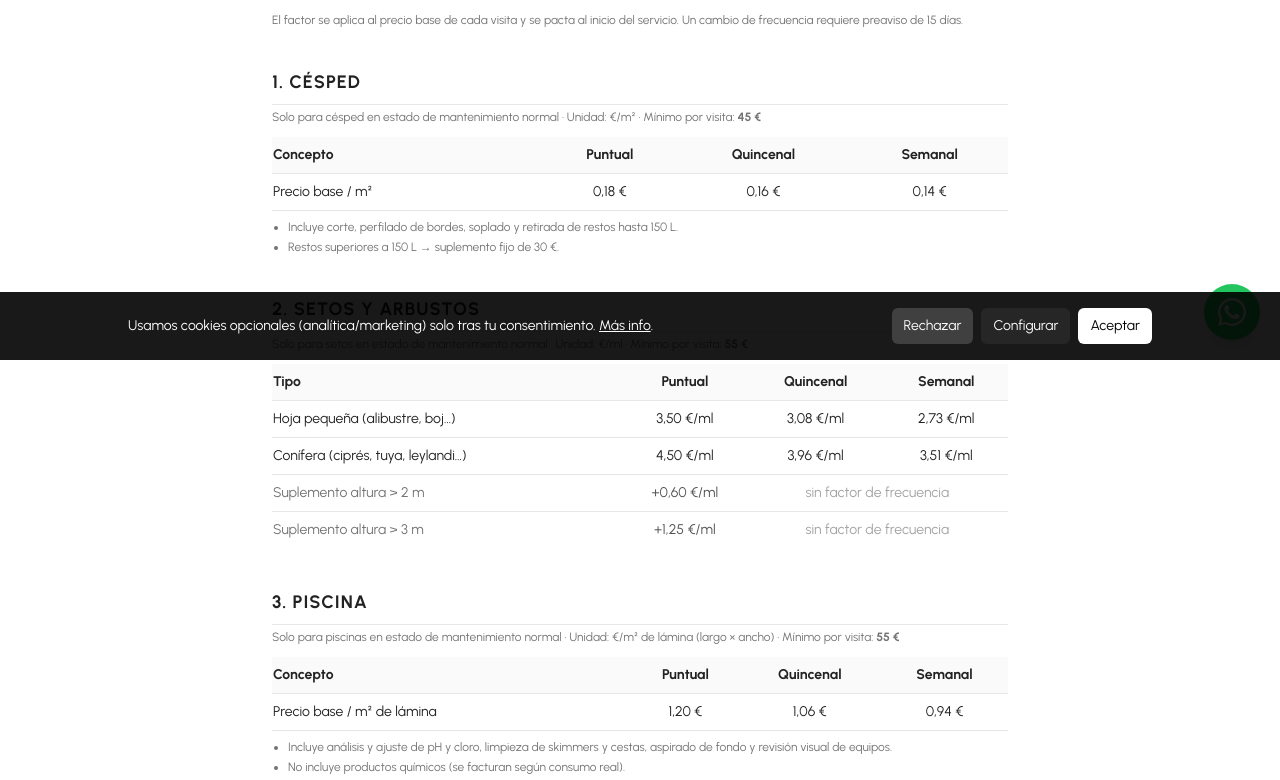
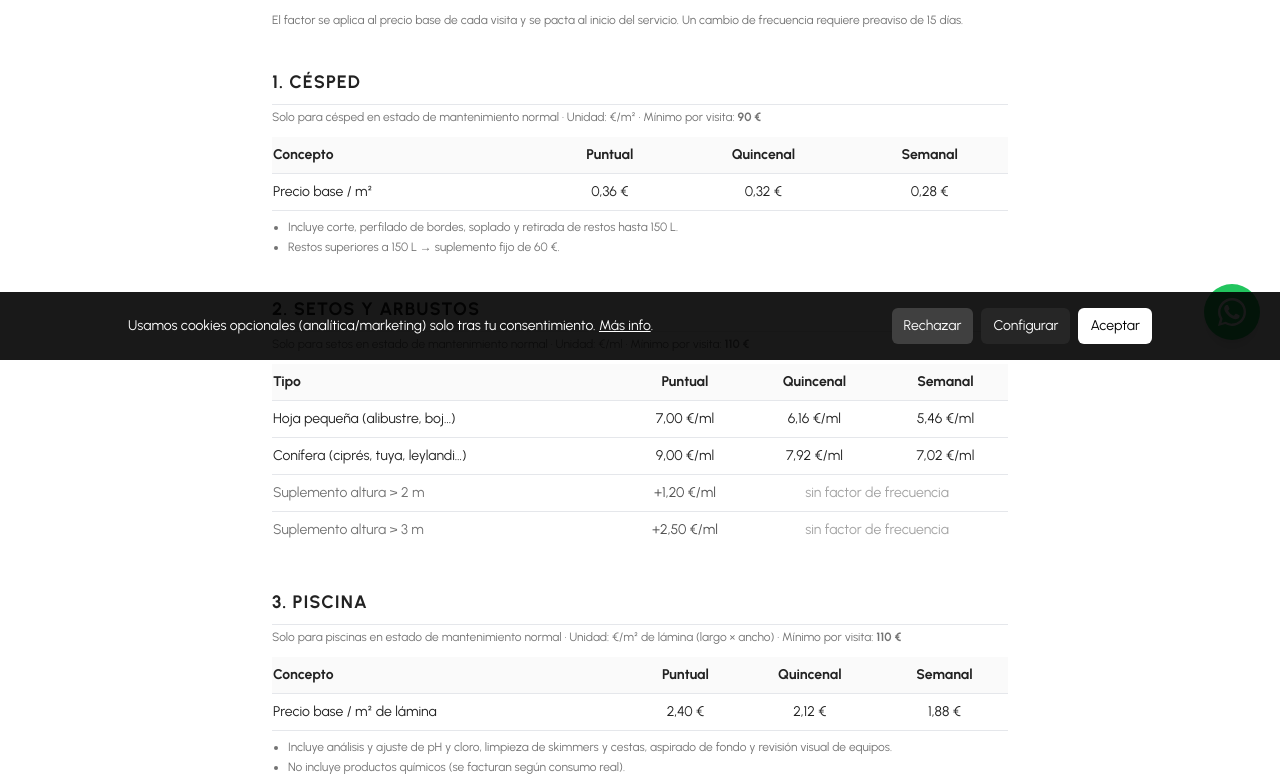
Before and after one commit to nebur-E92/Brown-Piscinas-Jardines, a Next.js app: page /tarifas in a window 1280 px wide. Shown: the part 440-1220 px from the top of the page. Built offline with nearby package versions, Linux system fonts and the light colour scheme; a web font is replaced by a local one.

Commit message:
feat: actualiza tarifas web v4

```diff
--- a/app/api/calcular/servicios/route.ts
+++ b/app/api/calcular/servicios/route.ts
@@ -8,7 +8,7 @@ export async function GET() {
         id: "cesped",
         nombre: "Césped",
         descripcion:
-          "Corte, perfilado de bordes, soplado y retirada de restos hasta 150 L. Restos > 150 L: suplemento de 30 €.",
+          "Corte, perfilado de bordes, soplado y retirada de restos hasta 150 L. Restos > 150 L: suplemento de 60 €.",
         unidad: "m²",
         frecuencia: true,
         altura: false,
@@ -52,7 +52,7 @@ export async function GET() {
         id: "desbroce",
         nombre: "Desbroce de terrenos",
         descripcion:
-          "Corte de vegetación con desbrozadora. Hasta 500 m²: 0,55 €/m² · 501–2.000 m²: 0,35 €/m² · > 2.000 m²: presupuesto personalizado. No requiere frecuencia.",
+          "Corte de vegetación con desbrozadora. Hasta 500 m²: 1,10 €/m² · 501–2.000 m²: 0,70 €/m² · > 2.000 m²: presupuesto personalizado. No requiere frecuencia.",
         unidad: "m²",
         frecuencia: false,
         altura: false,
@@ -61,7 +61,7 @@ export async function GET() {
         id: "puesta-marcha",
         nombre: "Puesta en marcha / Cierre de temporada",
         descripcion:
-          "Preparación de bomba y filtros, instalación o retirada de cobertor y limpieza de piscina. Pequeña 150 €, mediana 225 €, grande 300 €.",
+          "Preparación de bomba y filtros, instalación o retirada de cobertor y limpieza de piscina. Pequeña 300 €, mediana 450 €, grande 600 €.",
         unidad: "talla",
         frecuencia: false,
         altura: false,
--- a/app/components/PriceCalculator.tsx
+++ b/app/components/PriceCalculator.tsx
@@ -29,10 +29,10 @@ type ResultadoCalculo = { total: number; desglose: Record<string, Linea> };
 // ─── constantes ───────────────────────────────────────────────────────────────
 
 const TARJETAS: { id: ServicioId; nombre: string; icono: string; desde: string }[] = [
-  { id: "cesped",   nombre: "Césped",   icono: "🌿", desde: "0,18 €/m²" },
-  { id: "setos",    nombre: "Setos",    icono: "✂️", desde: "3,50 €/ml" },
-  { id: "piscina",  nombre: "Piscina",  icono: "💧", desde: "1,20 €/m²" },
-  { id: "desbroce", nombre: "Desbroce", icono: "🏗️", desde: "0,35 €/m²" },
+  { id: "cesped",   nombre: "Césped",   icono: "🌿", desde: "0,36 €/m²" },
+  { id: "setos",    nombre: "Setos",    icono: "✂️", desde: "5,46 €/ml" },
+  { id: "piscina",  nombre: "Piscina",  icono: "💧", desde: "1,88 €/m²" },
+  { id: "desbroce", nombre: "Desbroce", icono: "🏗️", desde: "0,70 €/m²" },
 ];
 
 const ESTADO_INICIAL: Estado = {
@@ -50,8 +50,8 @@ const FREC_LABELS: Record<Frecuencia, { label: string; desc: string }> = {
 
 const ALTURA_LABELS: Record<Altura, string> = {
   ninguna: "Hasta 2 m",
-  "2m":    "> 2 m  (+0,60 €/ml)",
-  "3m":    "> 3 m  (+1,25 €/ml)",
+  "2m":    "> 2 m  (+1,20 €/ml)",
+  "3m":    "> 3 m  (+2,50 €/ml)",
 };
 
 const TALLA_LABELS: Record<TallaPM, string> = {
@@ -259,7 +259,7 @@ export default function PriceCalculator() {
                     value={estado.cesped.medida}
                     onChange={(v) => update("cesped", { medida: v })}
                     error={errores["cesped"]}
-                    hint="Mínimo por visita: 45 €"
+                    hint="Mínimo por visita: 90 €"
                   />
                   <FrecuenciaSelector
                     value={estado.cesped.frecuencia}
@@ -282,7 +282,7 @@ export default function PriceCalculator() {
                   <div>
                     <label className="block text-xs font-medium text-neutral-600 mb-1.5">Tipo de seto</label>
                     <div className="grid grid-cols-2 gap-2">
-                      {([["alibustre", "Hoja pequeña", "3,50 €/ml"], ["coniferas", "Conífera", "4,50 €/ml"]] as [TipoSeto, string, string][]).map(([val, label, precio]) => (
+                      {([["alibustre", "Hoja pequeña", "7,00 €/ml"], ["coniferas", "Conífera", "9,00 €/ml"]] as [TipoSeto, string, string][]).map(([val, label, precio]) => (
                         <button
                           key={val} type="button"
                           onClick={() => update("setos", { tipo: val })}
@@ -304,7 +304,7 @@ export default function PriceCalculator() {
                     value={estado.setos.medida}
                     onChange={(v) => update("setos", { medida: v })}
                     error={errores["setos"]}
-                    hint="Mínimo por visita: 55 €"
+                    hint="Mínimo por visita: 110 €"
                   />
                   <div>
                     <label className="block text-xs font-medium text-neutral-600 mb-1.5">Altura del seto</label>
@@ -339,7 +339,7 @@ export default function PriceCalculator() {
                   <div>
                     <label className="block text-xs font-medium text-neutral-600 mb-1.5">Tipo de servicio</label>
                     <div className="grid grid-cols-2 gap-2">
-                      {([["mantenimiento", "Mantenimiento", "1,20 €/m²"], ["puesta-marcha", "Puesta en marcha / Cierre", "precio fijo"]] as [TipoPiscina, string, string][]).map(([val, label, precio]) => (
+                      {([["mantenimiento", "Mantenimiento", "2,40 €/m²"], ["puesta-marcha", "Puesta en marcha / Cierre", "precio fijo"]] as [TipoPiscina, string, string][]).map(([val, label, precio]) => (
                         <button
                           key={val} type="button"
                           onClick={() => update("piscina", { tipo: val })}
@@ -364,7 +364,7 @@ export default function PriceCalculator() {
                         value={estado.piscina.medida}
                         onChange={(v) => update("piscina", { medida: v })}
                         error={errores["piscina"]}
-                        hint="Largo × ancho · Mínimo: 55 €"
+                        hint="Largo × ancho · Mínimo: 110 €"
                       />
                       <FrecuenciaSelector
                         value={estado.piscina.frecuencia}
@@ -404,7 +404,7 @@ export default function PriceCalculator() {
                     value={estado.desbroce.medida}
                     onChange={(v) => update("desbroce", { medida: v })}
                     error={errores["desbroce"]}
-                    hint="≤ 500 m²: 0,55 €/m²  ·  501–2.000 m²: 0,35 €/m²"
+                    hint="≤ 500 m²: 1,10 €/m²  ·  501–2.000 m²: 0,70 €/m²"
                   />
                 </div>
               </div>
--- a/app/tarifas/page.tsx
+++ b/app/tarifas/page.tsx
@@ -9,7 +9,7 @@ export default function TarifasPage() {
   return (
     <article className="max-w-3xl mx-auto px-4 py-12">
       <h1 className="text-2xl font-bold mb-1">Tarifas</h1>
-      <p className="text-sm text-neutral-400 mb-2">Versión 3.0 · IVA incluido</p>
+      <p className="text-sm text-neutral-400 mb-2">Versión 4.0 · IVA incluido</p>
       <p className="text-sm text-neutral-600 mb-8">
         El precio final se calcula multiplicando la unidad de medida (m², ml o m² de lámina) por la tarifa base y por el factor de frecuencia pactado. Se aplican mínimos por visita en todos los servicios.{" "}
         <strong>Productos químicos no incluidos</strong> — se facturan aparte según consumo real.
@@ -38,7 +38,7 @@ export default function TarifasPage() {
       {/* 1. Césped */}
       <section className="mb-10">
         <h2 className="text-lg font-bold mb-1 border-b pb-2">1. Césped</h2>
-        <p className="text-xs text-neutral-500 mb-3">Solo para césped en estado de mantenimiento normal · Unidad: €/m² · Mínimo por visita: <strong>45 €</strong></p>
+        <p className="text-xs text-neutral-500 mb-3">Solo para césped en estado de mantenimiento normal · Unidad: €/m² · Mínimo por visita: <strong>90 €</strong></p>
         <table className="w-full text-sm border-collapse">
           <thead>
             <tr className="bg-neutral-50 border-b">
@@ -51,22 +51,22 @@ export default function TarifasPage() {
           <tbody>
             <tr className="border-b">
               <td className="py-2">Precio base / m²</td>
-              <td className="py-2 text-center font-medium">0,18 €</td>
-              <td className="py-2 text-center font-medium">0,16 €</td>
-              <td className="py-2 text-center font-medium">0,14 €</td>
+              <td className="py-2 text-center font-medium">0,36 €</td>
+              <td className="py-2 text-center font-medium">0,32 €</td>
+              <td className="py-2 text-center font-medium">0,28 €</td>
             </tr>
           </tbody>
         </table>
         <ul className="text-xs text-neutral-500 mt-2 space-y-1 list-disc pl-4">
           <li>Incluye corte, perfilado de bordes, soplado y retirada de restos hasta 150 L.</li>
-          <li>Restos superiores a 150 L → suplemento fijo de 30 €.</li>
+          <li>Restos superiores a 150 L → suplemento fijo de 60 €.</li>
         </ul>
       </section>
 
       {/* 2. Setos */}
       <section className="mb-10">
         <h2 className="text-lg font-bold mb-1 border-b pb-2">2. Setos y arbustos</h2>
-        <p className="text-xs text-neutral-500 mb-3">Solo para setos en estado de mantenimiento normal · Unidad: €/ml · Mínimo por visita: <strong>55 €</strong></p>
+        <p className="text-xs text-neutral-500 mb-3">Solo para setos en estado de mantenimiento normal · Unidad: €/ml · Mínimo por visita: <strong>110 €</strong></p>
         <table className="w-full text-sm border-collapse">
           <thead>
             <tr className="bg-neutral-50 border-b">
@@ -79,24 +79,24 @@ export default function TarifasPage() {
           <tbody>
             <tr className="border-b">
               <td className="py-2">Hoja pequeña (alibustre, boj…)</td>
-              <td className="py-2 text-center font-medium">3,50 €/ml</td>
-              <td className="py-2 text-center font-medium">3,08 €/ml</td>
-              <td className="py-2 text-center font-medium">2,73 €/ml</td>
+              <td className="py-2 text-center font-medium">7,00 €/ml</td>
+              <td className="py-2 text-center font-medium">6,16 €/ml</td>
+              <td className="py-2 text-center font-medium">5,46 €/ml</td>
             </tr>
             <tr className="border-b">
               <td className="py-2">Conífera (ciprés, tuya, leylandi…)</td>
-              <td className="py-2 text-center font-medium">4,50 €/ml</td>
-              <td className="py-2 text-center font-medium">3,96 €/ml</td>
-              <td className="py-2 text-center font-medium">3,51 €/ml</td>
+              <td className="py-2 text-center font-medium">9,00 €/ml</td>
+              <td className="py-2 text-center font-medium">7,92 €/ml</td>
+              <td className="py-2 text-center font-medium">7,02 €/ml</td>
             </tr>
             <tr className="border-b">
               <td className="py-2 text-neutral-500">Suplemento altura &gt; 2 m</td>
-              <td className="py-2 text-center text-neutral-600">+0,60 €/ml</td>
+              <td className="py-2 text-center text-neutral-600">+1,20 €/ml</td>
               <td className="py-2 text-center text-neutral-400" colSpan={2}>sin factor de frecuencia</td>
             </tr>
             <tr>
               <td className="py-2 text-neutral-500">Suplemento altura &gt; 3 m</td>
-              <td className="py-2 text-center text-neutral-600">+1,25 €/ml</td>
+              <td className="py-2 text-center text-neutral-600">+2,50 €/ml</td>
               <td className="py-2 text-center text-neutral-400" colSpan={2}>sin factor de frecuencia</td>
             </tr>
           </tbody>
@@ -106,7 +106,7 @@ export default function TarifasPage() {
       {/* 3. Piscina */}
       <section className="mb-10">
         <h2 className="text-lg font-bold mb-1 border-b pb-2">3. Piscina</h2>
-        <p className="text-xs text-neutral-500 mb-3">Solo para piscinas en estado de mantenimiento normal · Unidad: €/m² de lámina (largo × ancho) · Mínimo por visita: <strong>55 €</strong></p>
+        <p className="text-xs text-neutral-500 mb-3">Solo para piscinas en estado de mantenimiento normal · Unidad: €/m² de lámina (largo × ancho) · Mínimo por visita: <strong>110 €</strong></p>
         <table className="w-full text-sm border-collapse">
           <thead>
             <tr className="bg-neutral-50 border-b">
@@ -119,9 +119,9 @@ export default function TarifasPage() {
           <tbody>
             <tr className="border-b">
               <td className="py-2">Precio base / m² de lámina</td>
-              <td className="py-2 text-center font-medium">1,20 €</td>
-              <td className="py-2 text-center font-medium">1,06 €</td>
-              <td className="py-2 text-center font-medium">0,94 €</td>
+              <td className="py-2 text-center font-medium">2,40 €</td>
+              <td className="py-2 text-center font-medium">2,12 €</td>
+              <td className="py-2 text-center font-medium">1,88 €</td>
             </tr>
           </tbody>
         </table>
@@ -140,7 +140,7 @@ export default function TarifasPage() {
             </tr>
           </thead>
           <tbody>
-            {[["Pequeña", "150 €"], ["Mediana", "225 €"], ["Grande", "300 €"]].map(([t, p]) => (
+            {[["Pequeña", "300 €"], ["Mediana", "450 €"], ["Grande", "600 €"]].map(([t, p]) => (
               <tr key={t} className="border-b">
                 <td className="py-2">{t}</td>
                 <td className="py-2 text-center font-medium">{p}</td>
@@ -163,8 +163,8 @@ export default function TarifasPage() {
           </thead>
           <tbody>
             {[
-              ["Hasta 500 m²", "0,55 €"],
-              ["501 – 2.000 m²", "0,35 €"],
+              ["Hasta 500 m²", "1,10 €"],
+              ["501 – 2.000 m²", "0,70 €"],
               ["Más de 2.000 m²", "Presupuesto personalizado"],
             ].map(([s, p]) => (
               <tr key={s} className="border-b">
@@ -192,7 +192,7 @@ export default function TarifasPage() {
             </tr>
             <tr className="border-b">
               <td className="py-2 font-medium">A partir del km 11 (ida + vuelta)</td>
-              <td className="py-2 text-center font-medium">0,30 €/km</td>
+              <td className="py-2 text-center font-medium">0,60 €/km</td>
             </tr>
             <tr>
               <td className="py-2 font-medium">Fuera de provincia</td>
--- a/lib/pricing.ts
+++ b/lib/pricing.ts
@@ -1,5 +1,5 @@
-// Tarifas v3.0 — IVA incluido
-// Fuente: Tarifas-Brown-v3.0.docx.md (prevalece sobre cualquier otra fuente)
+// Tarifas v4.0 — IVA incluido
+// Fuente: actualización v4.0 aprobada por Rubén (x2 sobre v3.0)
 
 export type Frecuencia = "puntual" | "quincenal" | "semanal";
 export type Altura     = "ninguna" | "2m" | "3m";
@@ -12,29 +12,29 @@ export const TARIFAS = {
     semanal:   0.78,  // −22 %
   } satisfies Record<Frecuencia, number>,
 
-  cesped: { base: 0.18, minimo: 45 },   // €/m²
+  cesped: { base: 0.36, minimo: 90 },   // €/m²
 
   setos: {
-    alibustre:     { base: 3.50, minimo: 55 },  // €/ml
-    coniferas:     { base: 4.50, minimo: 55 },  // €/ml
-    suplemento_2m: 0.60,  // €/ml — NO afectado por factor frecuencia
-    suplemento_3m: 1.25,  // €/ml — NO afectado por factor frecuencia
+    alibustre:     { base: 7.00, minimo: 110 },  // €/ml
+    coniferas:     { base: 9.00, minimo: 110 },  // €/ml
+    suplemento_2m: 1.20,  // €/ml — NO afectado por factor frecuencia
+    suplemento_3m: 2.50,  // €/ml — NO afectado por factor frecuencia
   },
 
-  piscina: { base: 1.20, minimo: 55 },  // €/m² de lámina (largo × ancho)
+  piscina: { base: 2.40, minimo: 110 },  // €/m² de lámina (largo × ancho)
 
   desbroce: {
     tramos: [
-      { hasta: 500,  precio: 0.55 },
-      { hasta: 2000, precio: 0.35 },
+      { hasta: 500,  precio: 1.10 },
+      { hasta: 2000, precio: 0.70 },
     ],
     maximo: 2000,  // > 2.000 m² → presupuesto personalizado
   },
 
   puesta_marcha: {
-    pequena: 150,
-    mediana: 225,
-    grande:  300,
+    pequena: 300,
+    mediana: 450,
+    grande:  600,
   } satisfies Record<TallaPM, number>,
 };
 
```
Also changed, not shown: app/components/Services.tsx (+6 -6 lines), app/servicios/[slug]/page.tsx (+7 -7 lines), lib/seo.ts (+8 -8 lines).
